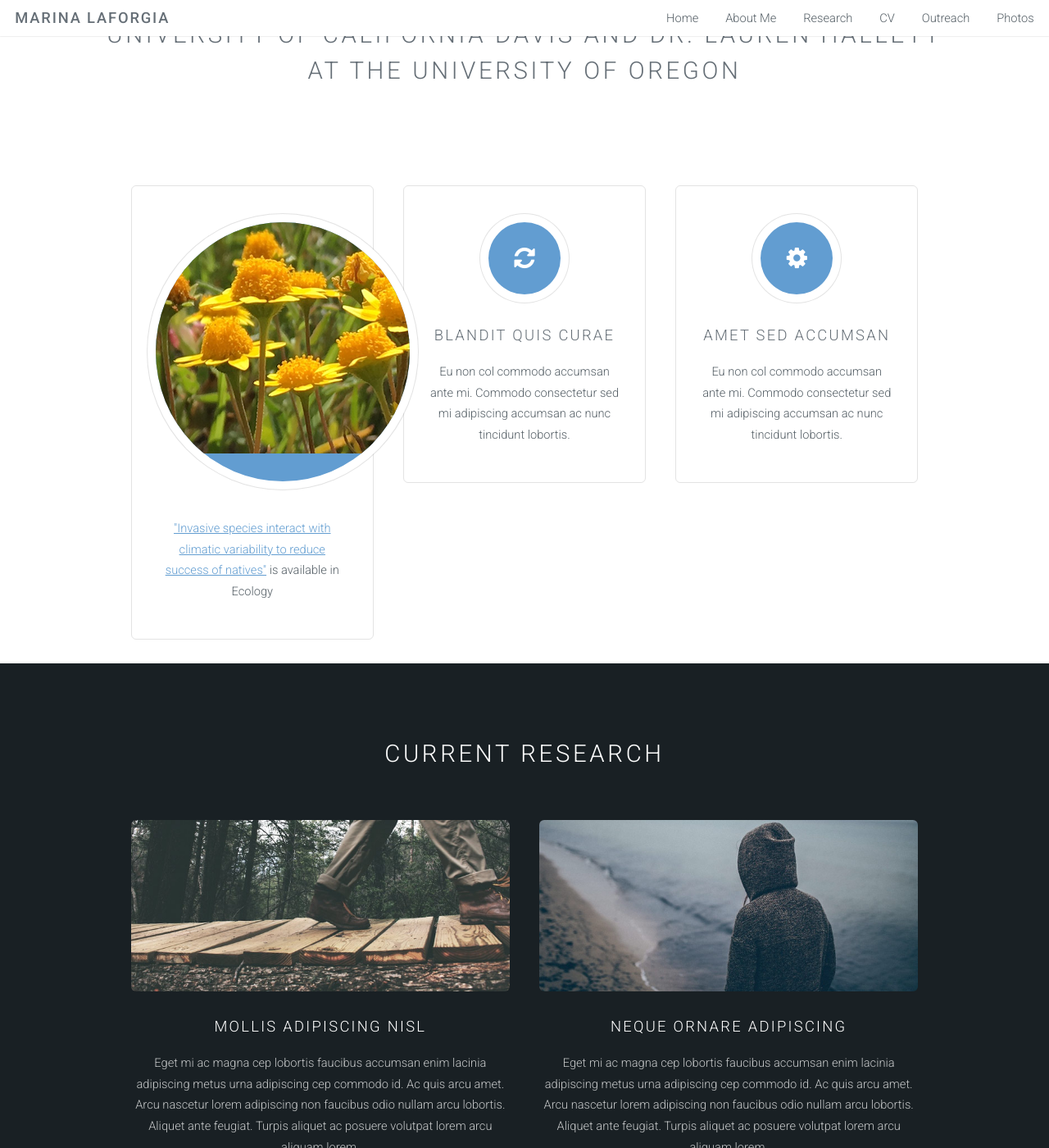
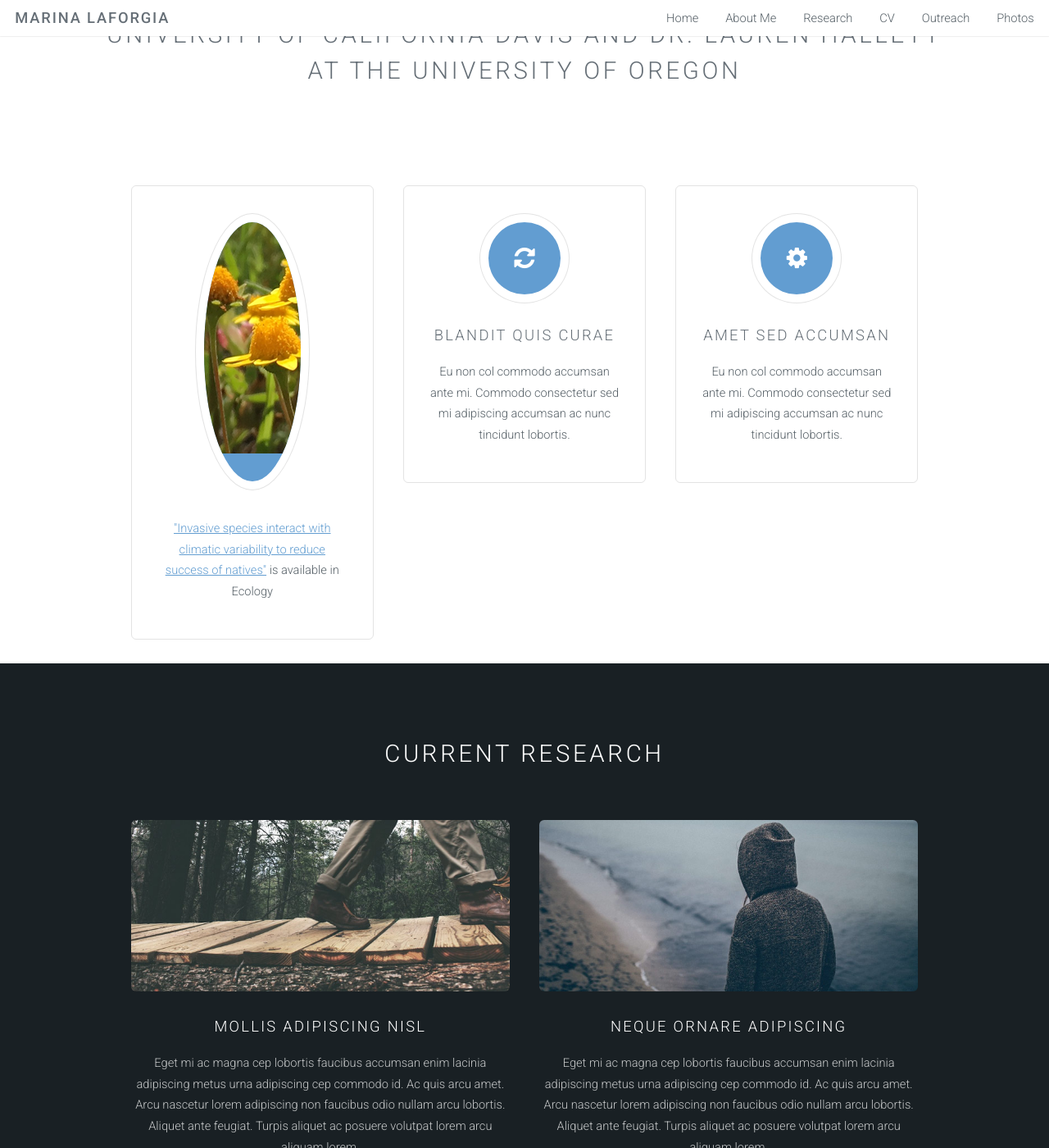
Before and after one commit to marinalaforgia/marinalaforgia.github.io, a Jekyll site: the page built from index.html, in a window 1280 px wide and 1400 px high, scrolled down 471 px. Shown: the whole window at 82% size. Built offline with Jekyll 4.4.1, drawn with Linux system fonts in a browser that asks for light colours.

Commit message:
Update style.css

```diff
--- a/css/style.css
+++ b/css/style.css
@@ -494,7 +494,7 @@
 			}
 
 		.image-cropper {
-		    width: auto;
+		    width: 50%;
 		    height: 50%;
 		    position: relative;
 		    overflow: hidden;
```
